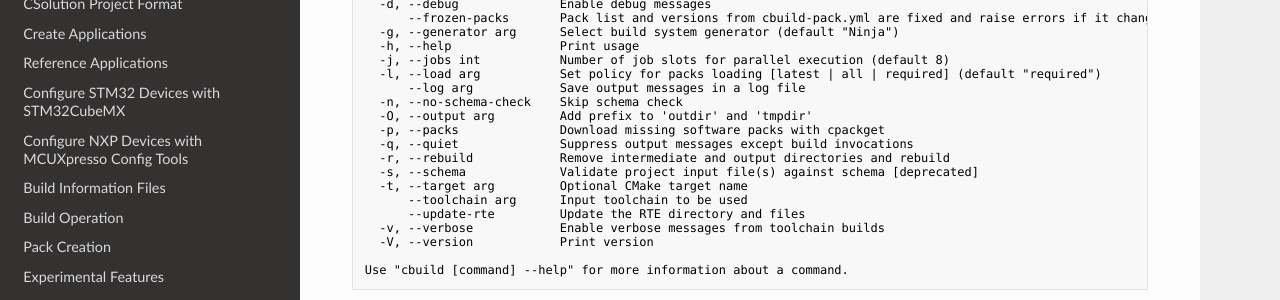
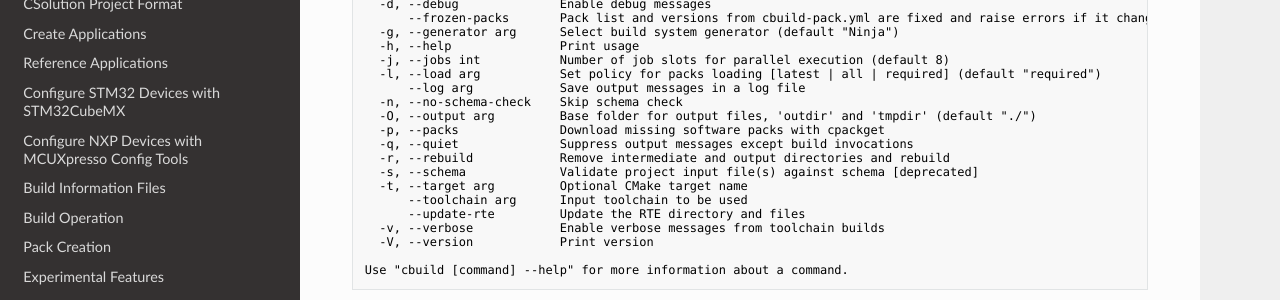
Before and after one commit to Open-CMSIS-Pack/cmsis-toolbox, an MkDocs documentation site: the page built from docs/build-tools.md, in a window 1280 px wide and 1400 px high, scrolled down 429 px. Shown: the part 473-773 px from the top of the window. Built offline with MkDocs 1.6.1, drawn with Linux system fonts in a browser that asks for light colours; nearby versions of some CDN libraries; some of the changed text lies outside the part shown.

Commit message:
Update usage text for --output option

```diff
--- a/docs/build-tools.md
+++ b/docs/build-tools.md
@@ -45,7 +45,7 @@
   -l, --load arg           Set policy for packs loading [latest | all | required] (default "required")
       --log arg            Save output messages in a log file
   -n, --no-schema-check    Skip schema check
-  -O, --output arg         Add prefix to 'outdir' and 'tmpdir'
+  -O, --output arg         Base folder for output files, 'outdir' and 'tmpdir' (default "./")
   -p, --packs              Download missing software packs with cpackget
   -q, --quiet              Suppress output messages except build invocations
   -r, --rebuild            Remove intermediate and output directories and rebuild
@@ -100,7 +100,7 @@
   -m, --missing                 List only required packs that are missing in the pack repository
   -n, --no-check-schema         Skip schema check
   -N, --no-update-rte           Skip creation of RTE directory and files
-  -o,-O --output base-dir       Add prefix to 'outdir' and 'tmpdir'
+  -o,-O --output arg            Base folder for output files, 'outdir' and 'tmpdir' (default "./")
   -q, --quiet                   Run silently, printing only error messages
   -R, --relative-paths          Print paths relative to project or ${CMSIS_PACK_ROOT}
   -S, --context-set             Select the context names from cbuild-set.yml for generating the target application
```
